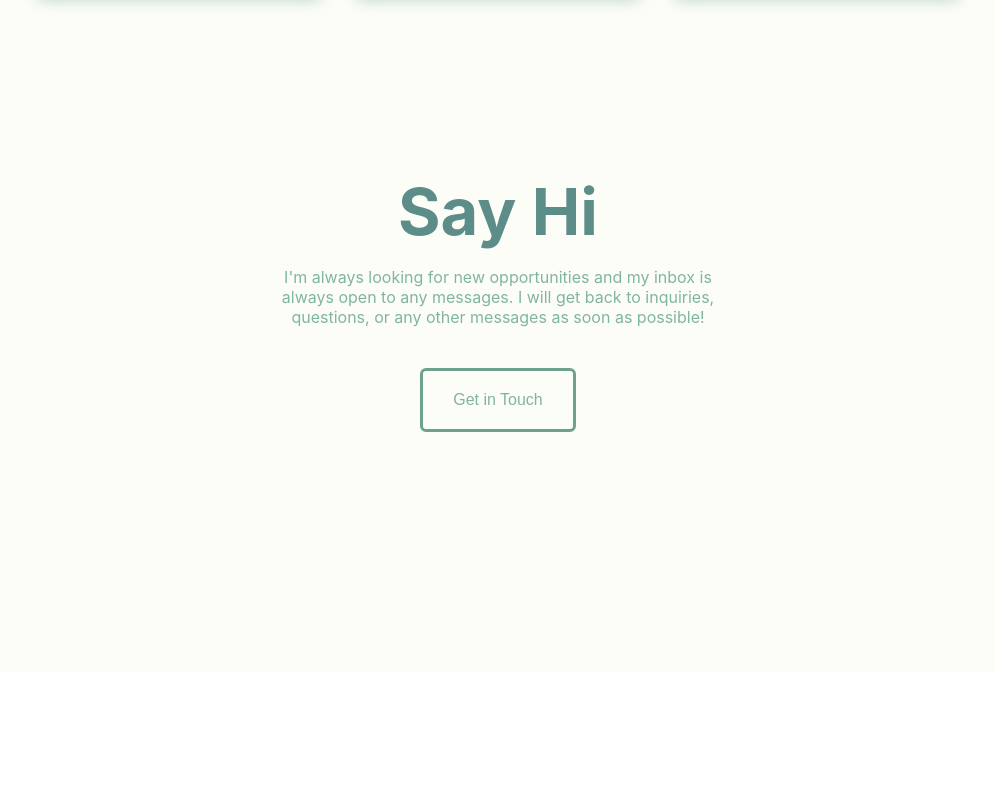
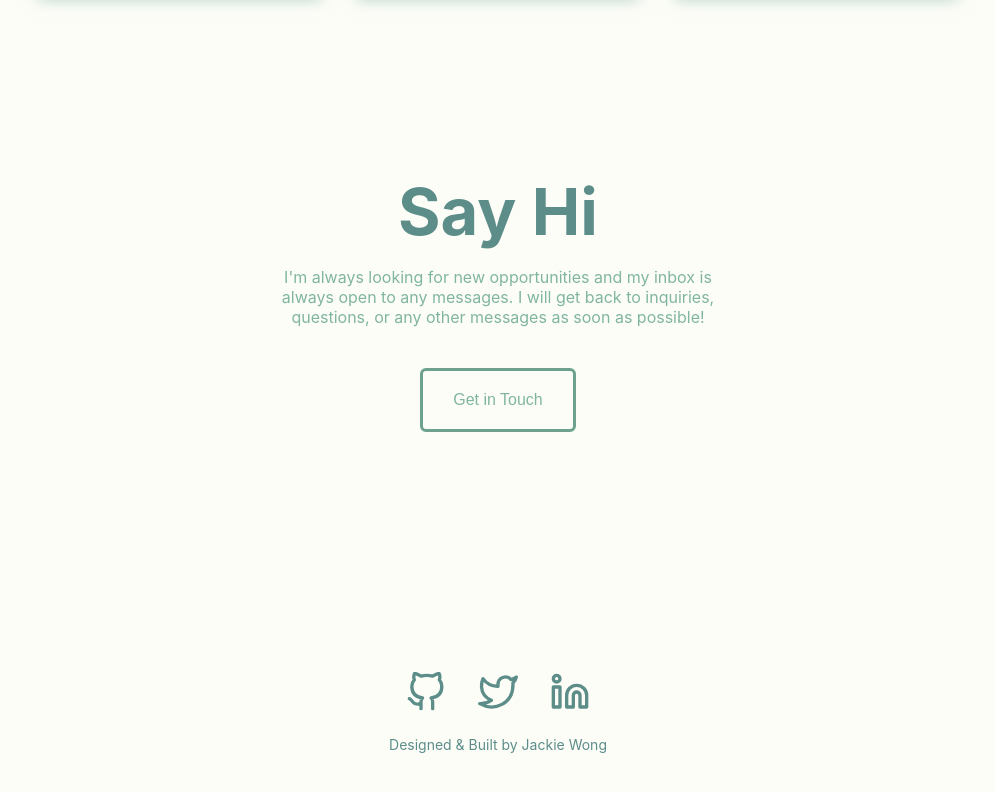
Before and after one commit to jackiewong99/portfolio_v2, a React (Create React App) app: page / in a window 1280 px wide. Shown: the part 2578-3370 px from the top of the page, without its empty margins (142-1137 px from the left). Before the commit the page ends 3250 px from the top, so only its background shows below. Built offline with nearby package versions, Linux system fonts and the light colour scheme.

Commit message:
Update App.js
- Render the Footer component in App.js file.

```diff
--- a/src/App.js
+++ b/src/App.js
@@ -4,6 +4,7 @@ import Header from './Components/Header/Header';
 import About from './Components/About/About';
 import Projects from './Components/Projects/Projects';
 import Contact from './Components/Contact/Contact';
+import Footer from './Components/Footer/Footer';
 // Styling
 import styles from './App.module.css';
 
@@ -15,6 +16,7 @@ function App() {
       <About />
       <Projects />
       <Contact />
+      <Footer />
     </div>
   );
 }
```
